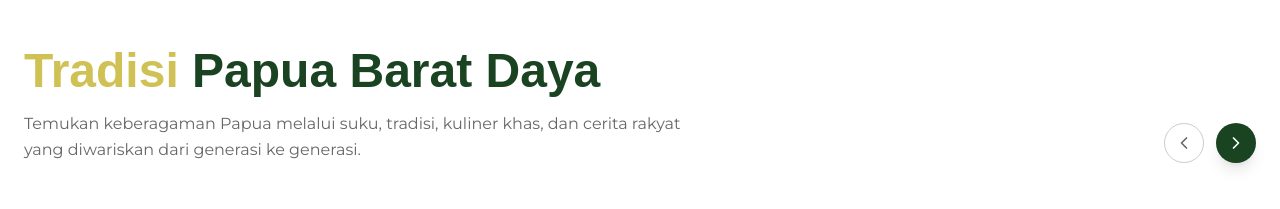
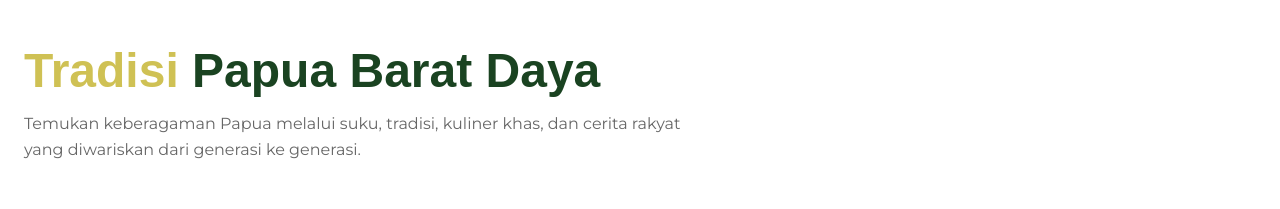
Before and after one commit to ramarfx/papualoka, a Next.js app: page /province/papua-barat-daya in a window 1280 px wide. Shown: the part 1700-1909 px from the top of the page. Built offline with nearby package versions, Linux system fonts and the light colour scheme; grey boxes are pictures that could not be loaded; a web font is replaced by a local one.

Commit message:
fix: delete navigaton carousel

```diff
--- a/src/components/province/province-tradisi.tsx
+++ b/src/components/province/province-tradisi.tsx
@@ -35,14 +35,6 @@ export default function ProvinceTradisi({ provinceName, description, items }: Pr
                     </motion.p>
                 </div>
 
-                <div className="flex items-center gap-3">
-                    <button className="w-10 h-10 rounded-full border border-black/20 flex items-center justify-center hover:bg-black/5 transition-colors cursor-pointer">
-                        <ChevronLeft className="w-5 h-5 text-black/60" />
-                    </button>
-                    <button className="w-10 h-10 rounded-full bg-papua-green text-white flex items-center justify-center hover:bg-papua-green-light transition-colors shadow-lg cursor-pointer">
-                        <ChevronRight className="w-5 h-5" />
-                    </button>
-                </div>
             </div>
 
             <div className="grid grid-cols-1 md:grid-cols-3 gap-6">
```
